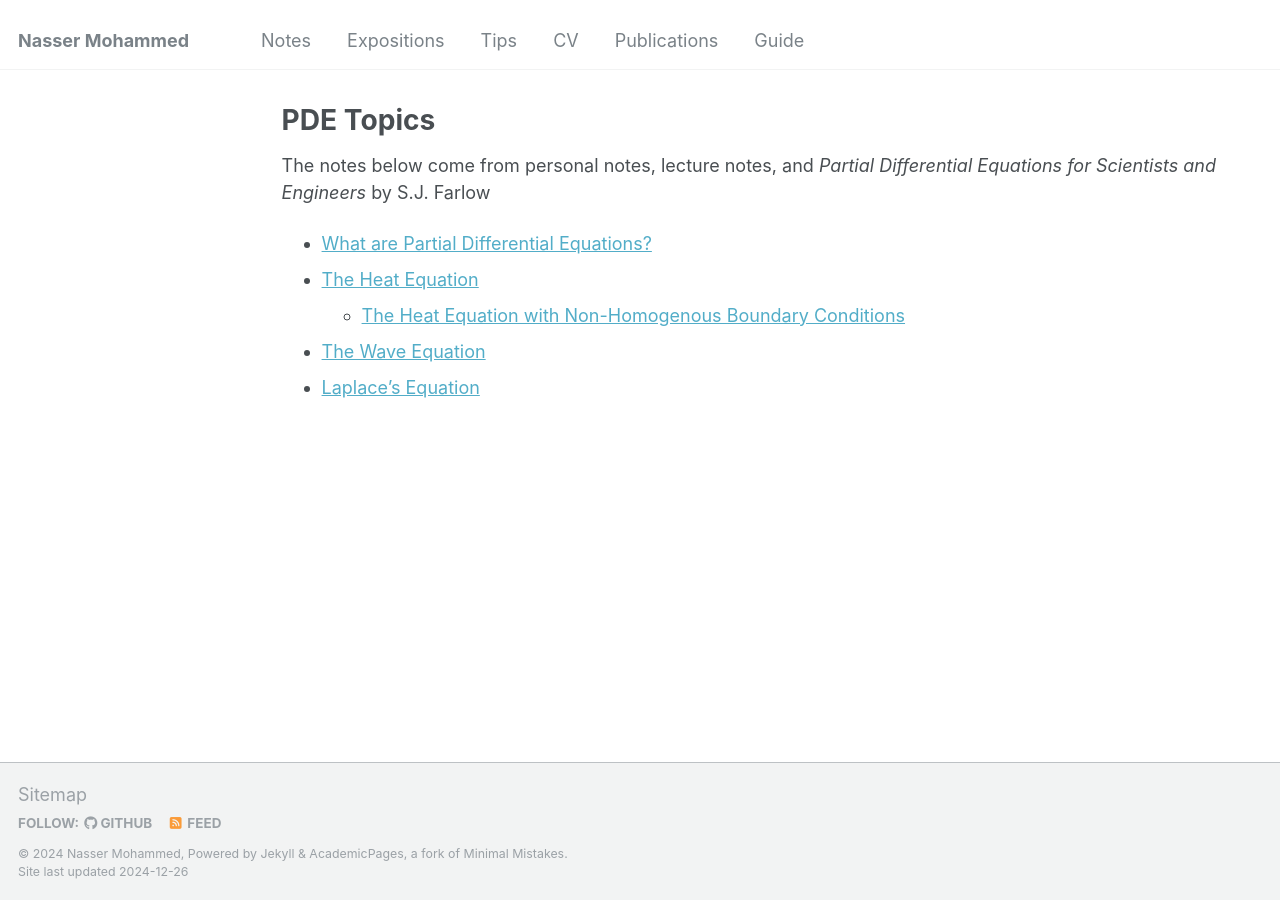
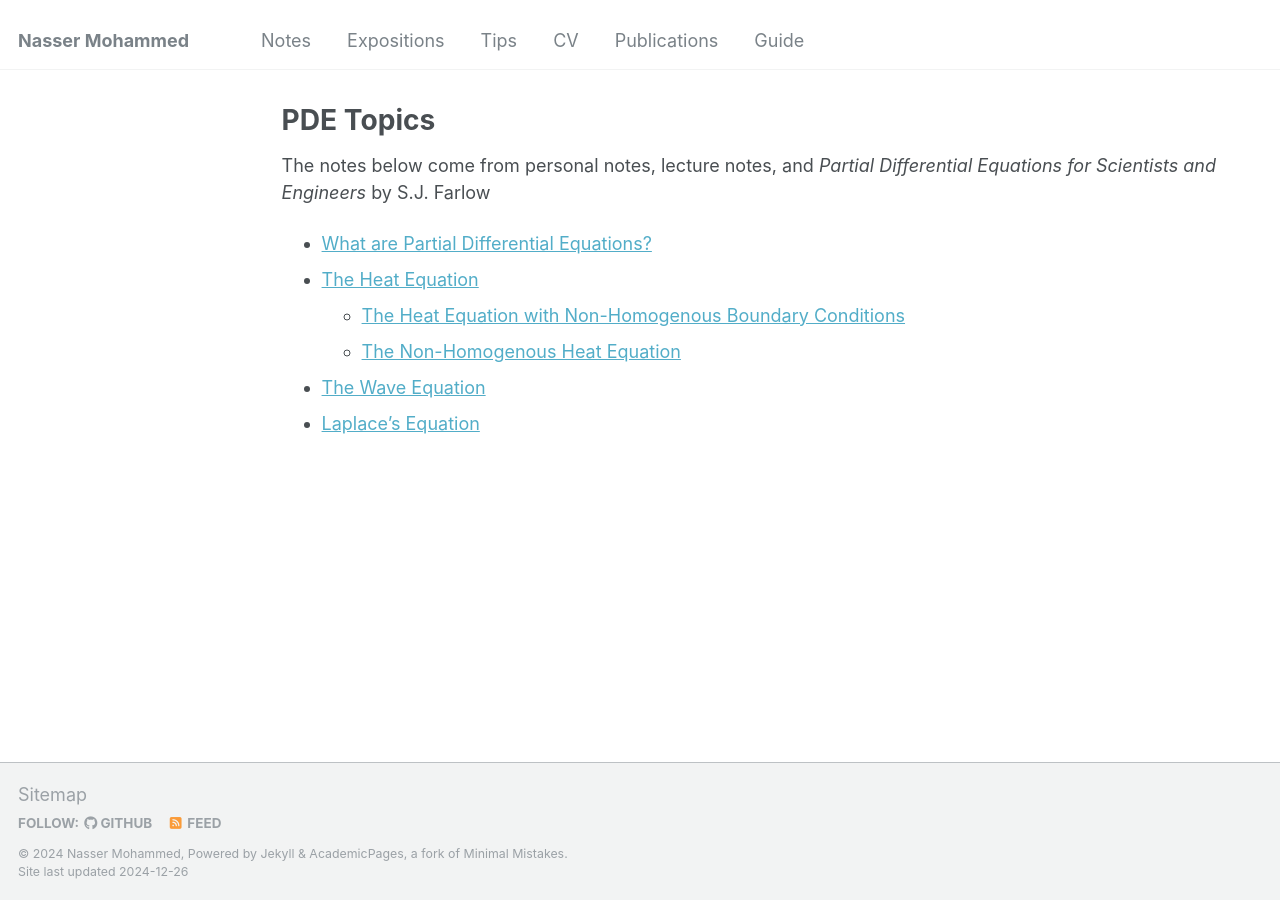
Before and after one commit to Nasser-Mohammed/Nasser-Mohammed.github.io, a Jekyll site: the page built from _pages/notes/pde/nav.md, in a window 1280 px wide. Built offline with Jekyll 4.4.1, drawn with Linux system fonts in a browser that asks for light colours.

Commit message:
Update nav.md

```diff
--- a/_pages/notes/pde/nav.md
+++ b/_pages/notes/pde/nav.md
@@ -8,5 +8,6 @@ The notes below come from personal notes, lecture notes, and *Partial Differenti
 - [What are Partial Differential Equations?](intro2pde.md)
 - [The Heat Equation](heatequation.md)
    - [The Heat Equation with Non-Homogenous Boundary Conditions](nonhombc-heat.md)
+   - [The Non-Homogenous Heat Equation](nonhompde-heat.md)
 - [The Wave Equation](waveequation.md)
 - [Laplace's Equation](laplaceequation.md)
```
